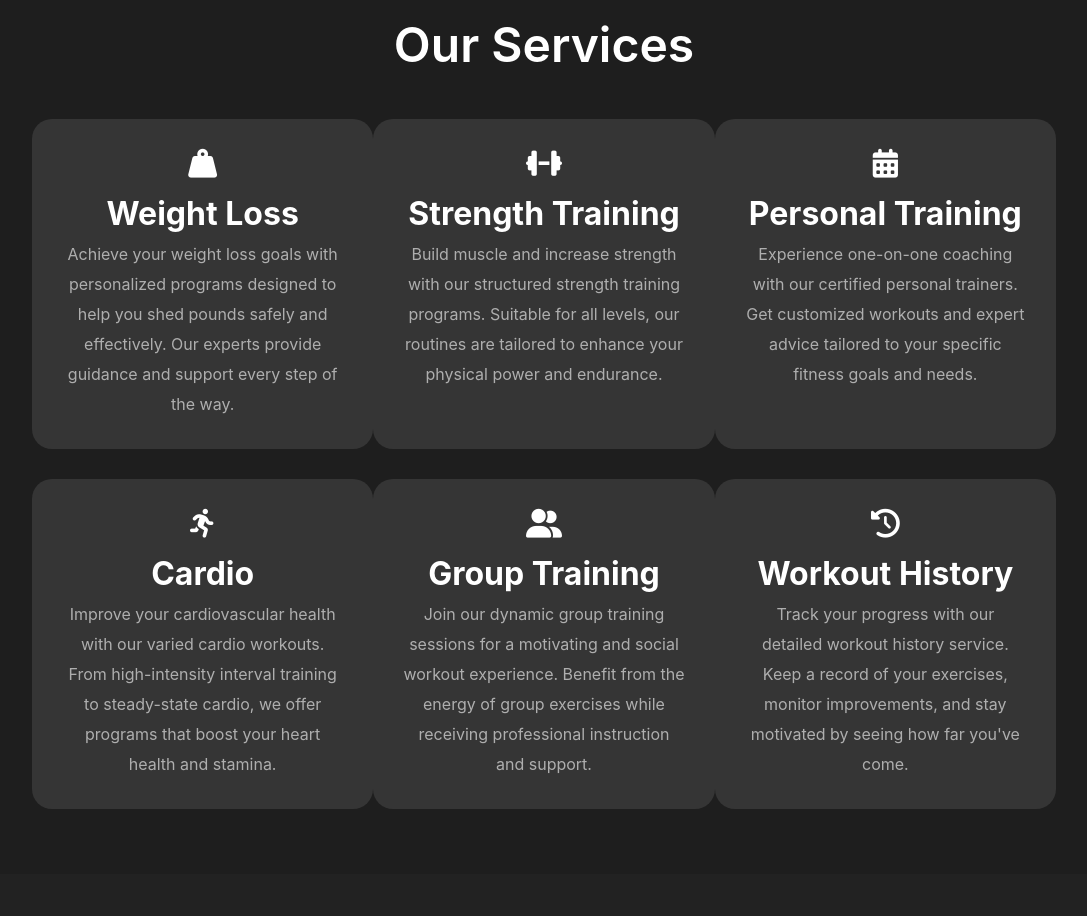
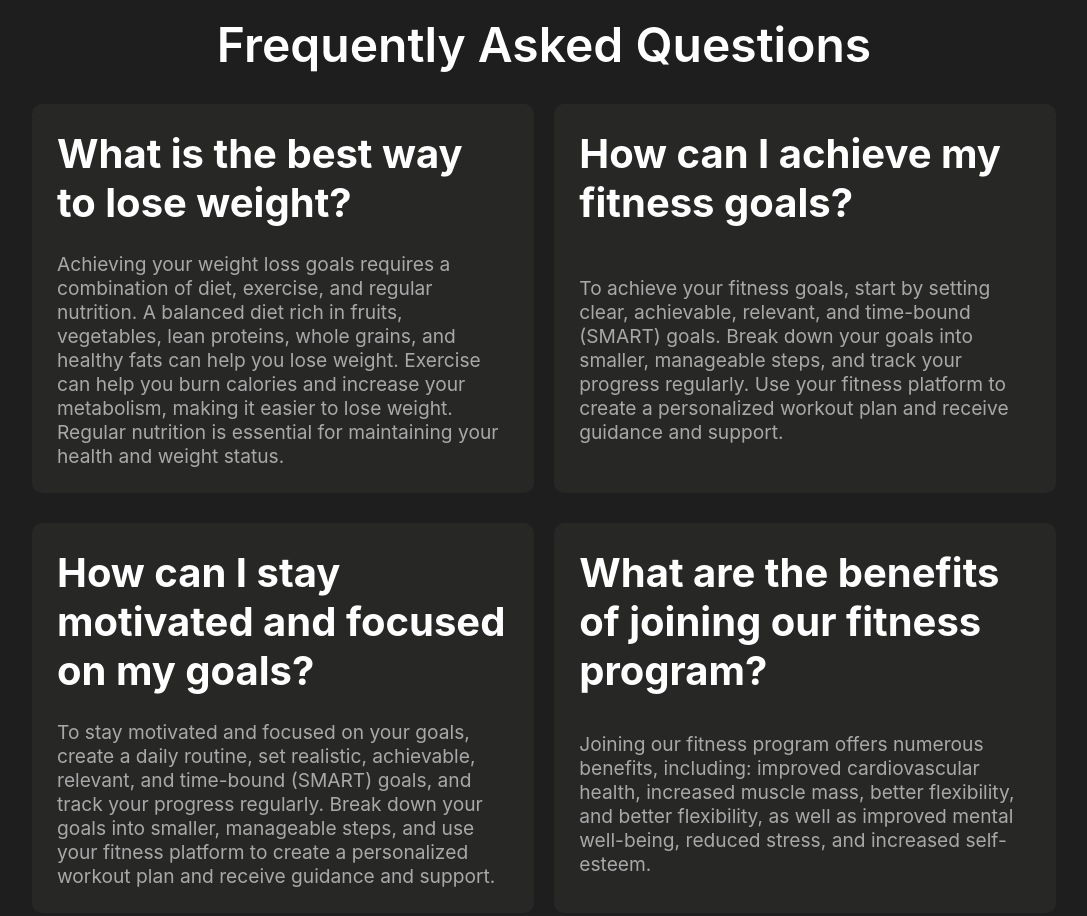
Before and after one commit to jubayerahmmad/responsive-prac, a plain HTML site: page index.html in a window 1280 px wide. Shown: the part 3320-4236 px from the top of the page, without its empty margins (96-1183 px from the left). Drawn offline with Linux system fonts and the light colour scheme.

Commit message:
second commit

```diff
--- a/index.html
+++ b/index.html
@@ -284,78 +284,77 @@
           </div>
         </div>
       </section>
-      <section class="services">
-        <h2 class="service-title">Our Services</h2>
-        <div class="services-content">
-          <div class="service-card">
-            <div class="service-icon">
-              <i class="fa-solid fa-weight-hanging"></i>
-            </div>
-            <h3>Weight Loss</h3>
+
+
+      <section class="faq">
+        <h2 class="faq-title">Frequently Asked Questions</h2>
+        <div class="faq-content">
+          <div class="faq-question">
+            <h3>What is the best way to lose weight?</h3>
             <p>
-              Achieve your weight loss goals with personalized programs designed
-              to help you shed pounds safely and effectively. Our experts
-              provide guidance and support every step of the way.
+              Achieving your weight loss goals requires a combination of diet,
+              exercise, and regular nutrition. A balanced diet rich in fruits,
+              vegetables, lean proteins, whole grains, and healthy fats can help
+              you lose weight. Exercise can help you burn calories and increase
+              your metabolism, making it easier to lose weight. Regular nutrition
+              is essential for maintaining your health and weight status.
             </p>
           </div>
-          <div class="service-card">
-            <div class="service-icon">
-              <i class="fa-solid fa-dumbbell"></i>
-            </div>
-            <h3>Strength Training</h3>
+          <div class="faq-question">
+            <h3>How can I achieve my fitness goals?</h3>
             <p>
-              Build muscle and increase strength with our structured strength
-              training programs. Suitable for all levels, our routines are
-              tailored to enhance your physical power and endurance.
+              To achieve your fitness goals, start by setting clear, achievable,
+              relevant, and time-bound (SMART) goals. Break down your goals into
+              smaller, manageable steps, and track your progress regularly. Use
+              your fitness platform to create a personalized workout plan and
+              receive guidance and support.
             </p>
           </div>
-          <div class="service-card">
-            <div class="service-icon">
-              <i class="fa-solid fa-calendar-alt"></i>
-            </div>
-            <h3>Personal Training</h3>
+
+          <div class="faq-question">
+            <h3>How can I stay motivated and focused on my goals?</h3>
             <p>
-              Experience one-on-one coaching with our certified personal
-              trainers. Get customized workouts and expert advice tailored to
-              your specific fitness goals and needs.
+              To stay motivated and focused on your goals, create a daily
+              routine, set realistic, achievable, relevant, and time-bound (SMART)
+              goals, and track your progress regularly. Break down your goals into
+              smaller, manageable steps, and use your fitness platform to create a
+              personalized workout plan and receive guidance and support.
             </p>
           </div>
-          <div class="service-card">
-            <div class="service-icon">
-              <i class="fa-solid fa-running"></i>
-            </div>
-            <h3>Cardio</h3>
+          <div class="faq-question">
+            <h3>What are the benefits of joining our fitness program?</h3>
             <p>
-              Improve your cardiovascular health with our varied cardio
-              workouts. From high-intensity interval training to steady-state
-              cardio, we offer programs that boost your heart health and
-              stamina.
+              Joining our fitness program offers numerous benefits, including:
+              improved cardiovascular health, increased muscle mass, better
+              flexibility, and better flexibility, as well as improved mental
+              well-being, reduced stress, and increased self-esteem.
             </p>
           </div>
-          <div class="service-card">
-            <div class="service-icon">
-              <i class="fa-solid fa-user-friends"></i>
-            </div>
-            <h3>Group Training</h3>
+          <div class="faq-question">
+            <h3>How can I maintain my fitness goals while working from home?</h3>
             <p>
-              Join our dynamic group training sessions for a motivating and
-              social workout experience. Benefit from the energy of group
-              exercises while receiving professional instruction and support.
+              To maintain your fitness goals while working from home, create a
+              personalized workout plan and receive guidance and support from
+              your fitness trainer. Set realistic, achievable, relevant, and
+              time-bound (SMART) goals, and track your progress regularly.
+              Break down your goals into smaller, manageable steps, and use your
+              fitness platform to create a personalized workout plan and receive
+              guidance and support.
             </p>
           </div>
-          <div class="service-card">
-            <div class="service-icon">
-              <i class="fa-solid fa-history"></i>
-            </div>
-            <h3>Workout History</h3>
+          <div class="faq-question">
+            <h3>What are some common mistakes to avoid when joining our fitness program?</h3>
             <p>
-              Track your progress with our detailed workout history service.
-              Keep a record of your exercises, monitor improvements, and stay
-              motivated by seeing how far you've come.
+              Some common mistakes to avoid when joining our fitness program include:
+              neglecting to set realistic, achievable, relevant, and time-bound (SMART)
+              goals, not receiving guidance and support from your fitness trainer, and
+              not tracking your progress regularly.
             </p>
           </div>
         </div>
       </section>
+
+
     </main>
 
     <footer>
--- a/style/style.css
+++ b/style/style.css
@@ -381,49 +381,47 @@ select {
   opacity: 0.6;
 }
 
-.services {
-  color: #ffffff;
-  margin-bottom: 50px;
+.faq{
+  width: 80%;
+  margin: 40px auto;
+  color: white;
 }
 
-.service-title {
+.faq-title {
   font-size: 3rem;
   font-weight: 600;
   margin: 30px 0;
   text-align: center;
 }
 
-.services-content {
-  width: 80%;
+.faq-content {
+  width: 100%;
   margin: 0 auto;
-  display: grid;
-  grid-template-columns: repeat(3, 1fr);
+  display: flex;
+  flex-wrap: wrap;
+  justify-content: space-between;
 }
 
-.service-card {
-  max-width: 460px;
-  margin: 15px auto;
-  border-radius: 20px;
-  padding: 30px;
-  line-height: 30px;
-  background-color: rgba(255, 255, 255, 0.1);
-  text-align: center;
+.faq-question {
+  margin-bottom: 30px;
+  width: 49%;
+  padding: 25px;
+  border-radius: 10px;
+  display: flex;
+  flex-wrap: wrap;
+  background-color: rgba(245, 245, 220, 0.041);
+}
+.faq-question h3{
+  font-size: 2.5rem;
+  margin-bottom: 25px;
 }
 
-.service-card h3 {
-  font-size: 2rem;
-
-  margin-bottom: 10px;
-}
-
-.service-card p {
+.faq-question p{
+  font-size: 1.2rem;
   opacity: 0.6;
 }
 
-.service-icon {
-  font-size: 1.8rem;
-  margin-bottom: 20px;
-}
+
 
 /* footer section */
 .get-start {
@@ -548,8 +546,9 @@ select {
     width: 100%;
     height: auto;
   }
-  .services-content{
-    grid-template-columns: 1fr;
+
+  .faq-question{
+    width: 100%;
   }
   .footer{
     flex-direction: column;
```
